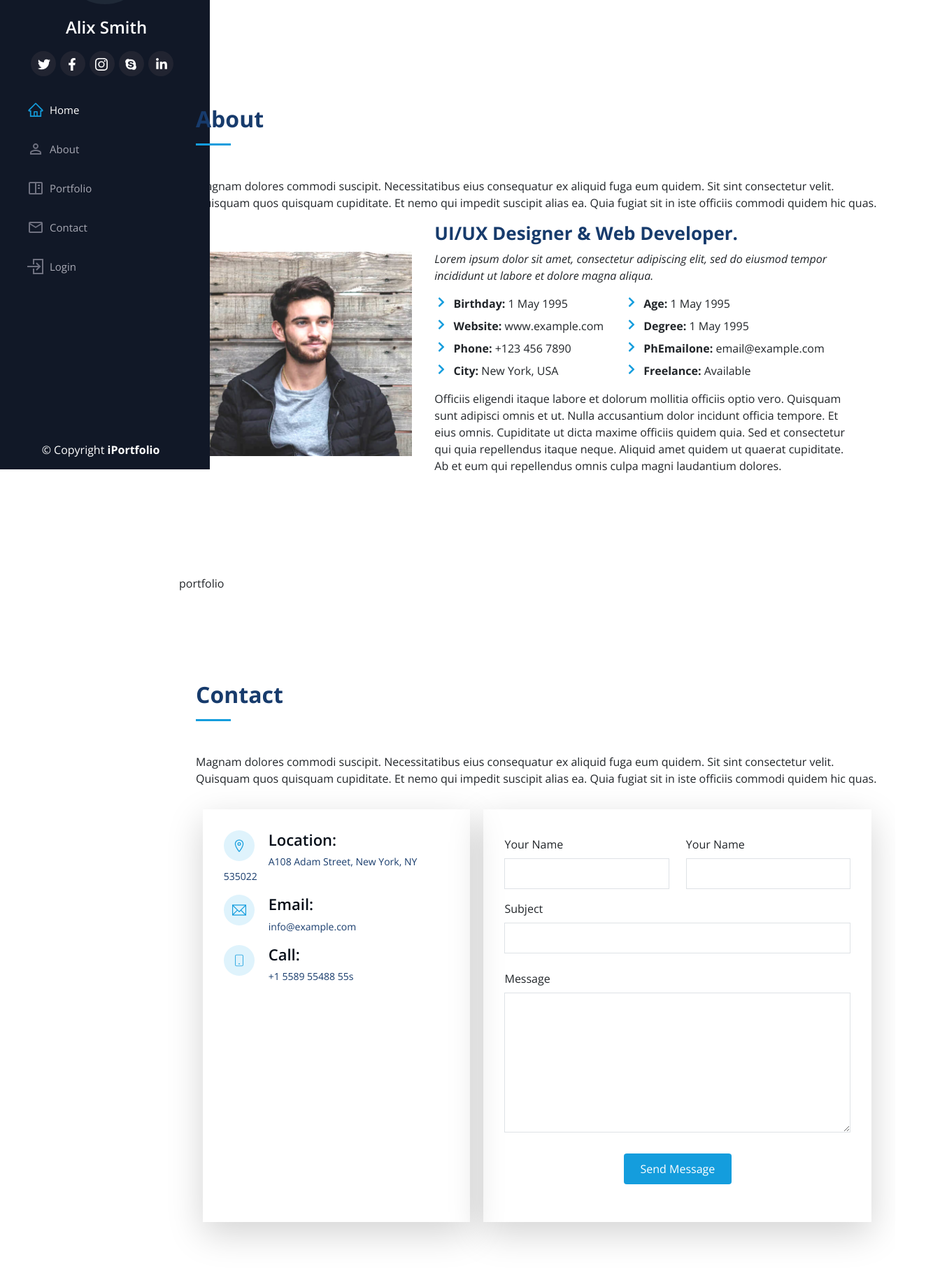
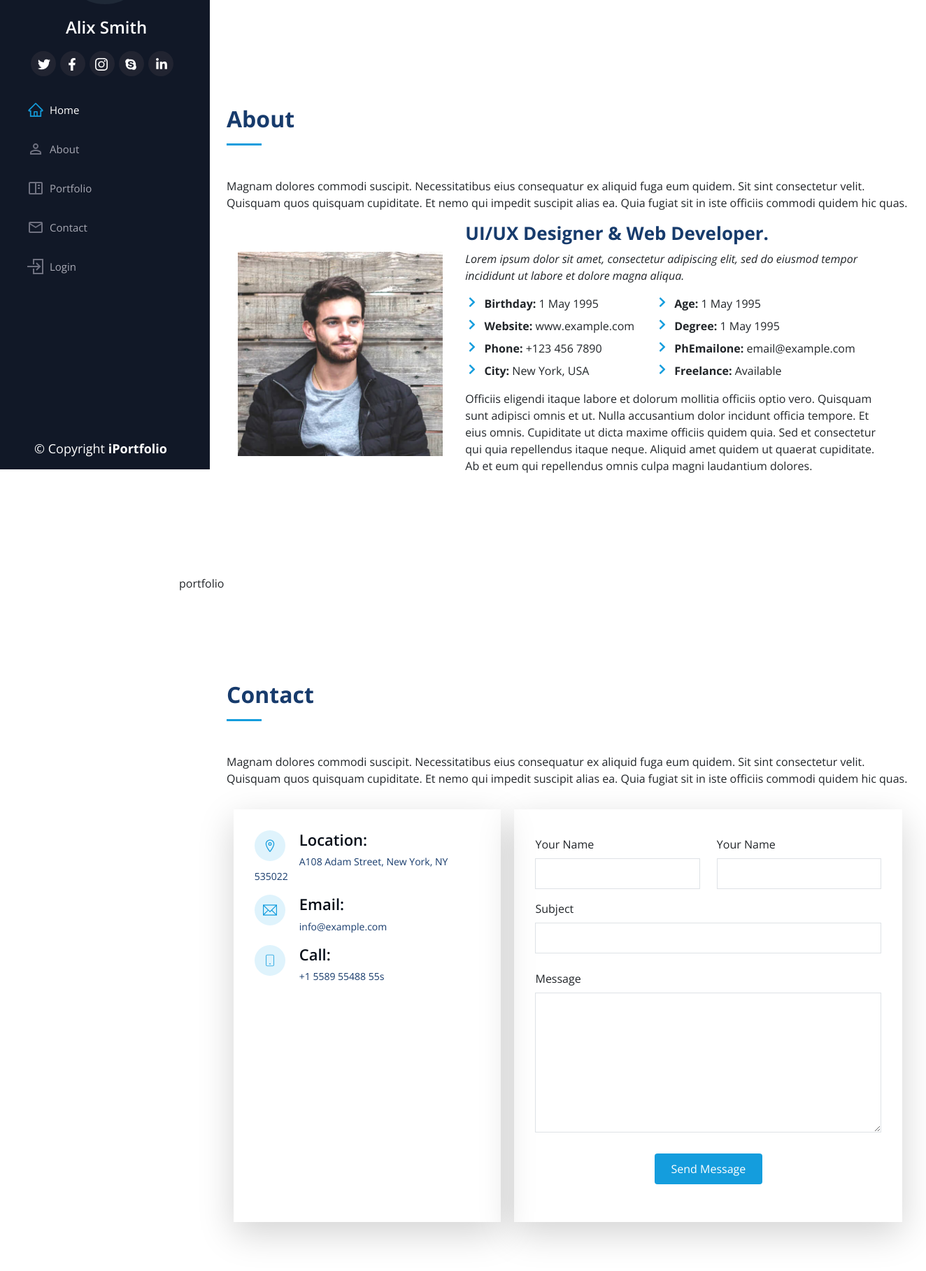
Before and after one commit to HindAljendy/Task_Group_4, a React (Vite) app in the folder Portfolio_Task/: page / in a window 1280 px wide. Shown: the part 129-1946 px from the top of the page at 70% size, 1324 px wide, since content can reach past the window. Built offline with nearby package versions, Linux system fonts and the light colour scheme; grey boxes are pictures that could not be loaded.

Commit message:
responsive done

```diff
--- a/Portfolio_Task/src/modules/portfolio/components/about.tsx
+++ b/Portfolio_Task/src/modules/portfolio/components/about.tsx
@@ -4,7 +4,7 @@ import { IMAGES } from "../utils/images.d";
 import "./../../../index.css";
 const About = () => {
   return (
-    <div id="about" className="md:w-[80%] ml-auto my-6">
+    <div id="about" className="md:w-[80%] md:ml-[300px] my-6">
       <div className="px-4 ">
         <h3 className="section-title">About</h3>
         <p>
--- a/Portfolio_Task/src/modules/portfolio/components/contact.tsx
+++ b/Portfolio_Task/src/modules/portfolio/components/contact.tsx
@@ -2,7 +2,7 @@ import { ICONS } from "../utils/icons.d";
 
 const Contact = () => {
   return (
-    <div id="contact" className="md:w-[80%] ml-auto my-[10%]">
+    <div id="contact" className="md:w-[80%] md:ml-[300px] my-[10%]">
       <div className="px-4">
         <h3 className="section-title">Contact</h3>
         <p>
--- a/Portfolio_Task/src/modules/portfolio/components/footer.tsx
+++ b/Portfolio_Task/src/modules/portfolio/components/footer.tsx
@@ -1,6 +1,6 @@
 const Footer = () => {
   return (
-    <div className="text-center !bottom-0  w-[80%]  text-[#fff] bg-gray-900 absolute  ">
+    <div className="text-center md:text-[18px] text-[15px] !bottom-0  w-[80%]  text-[#fff] bg-gray-900 absolute  ">
    <p className="pt-4">   &copy; Copyright{" "}
       <strong>
         <span>iPortfolio</span>
```
